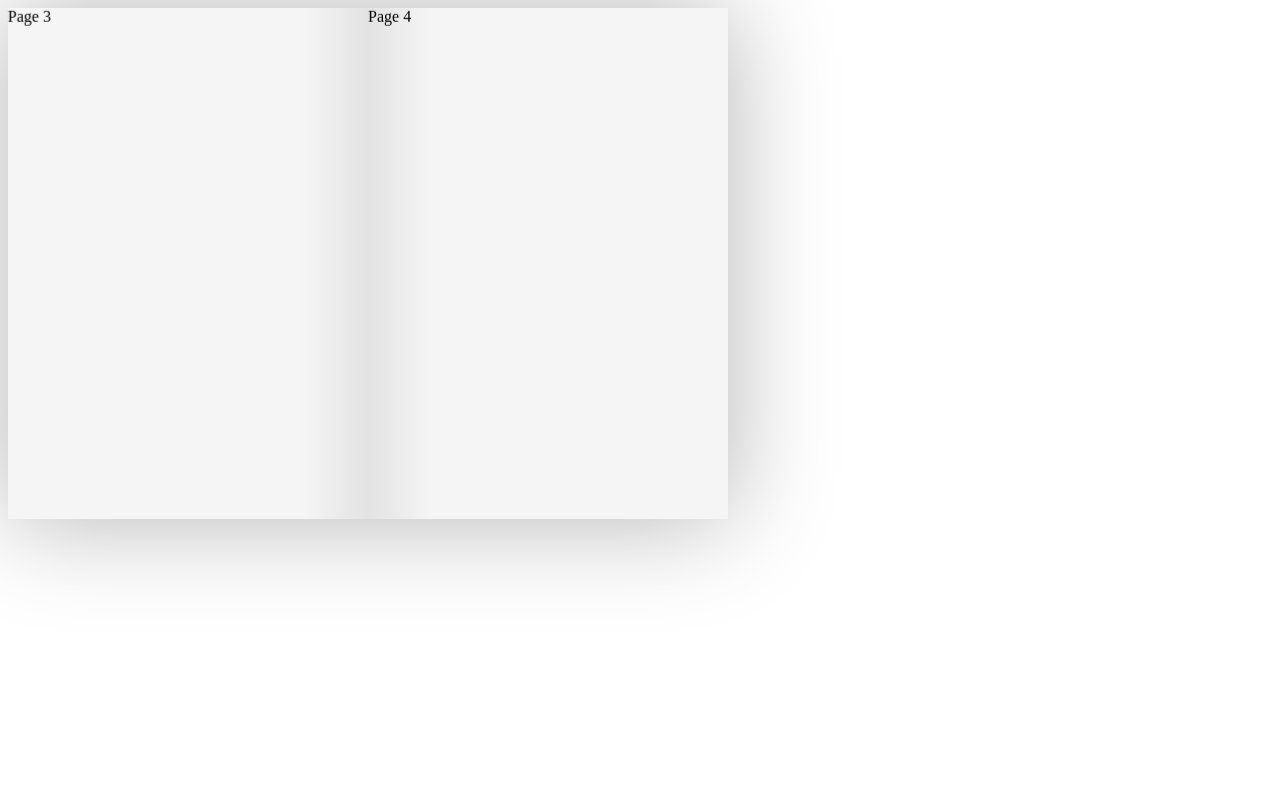
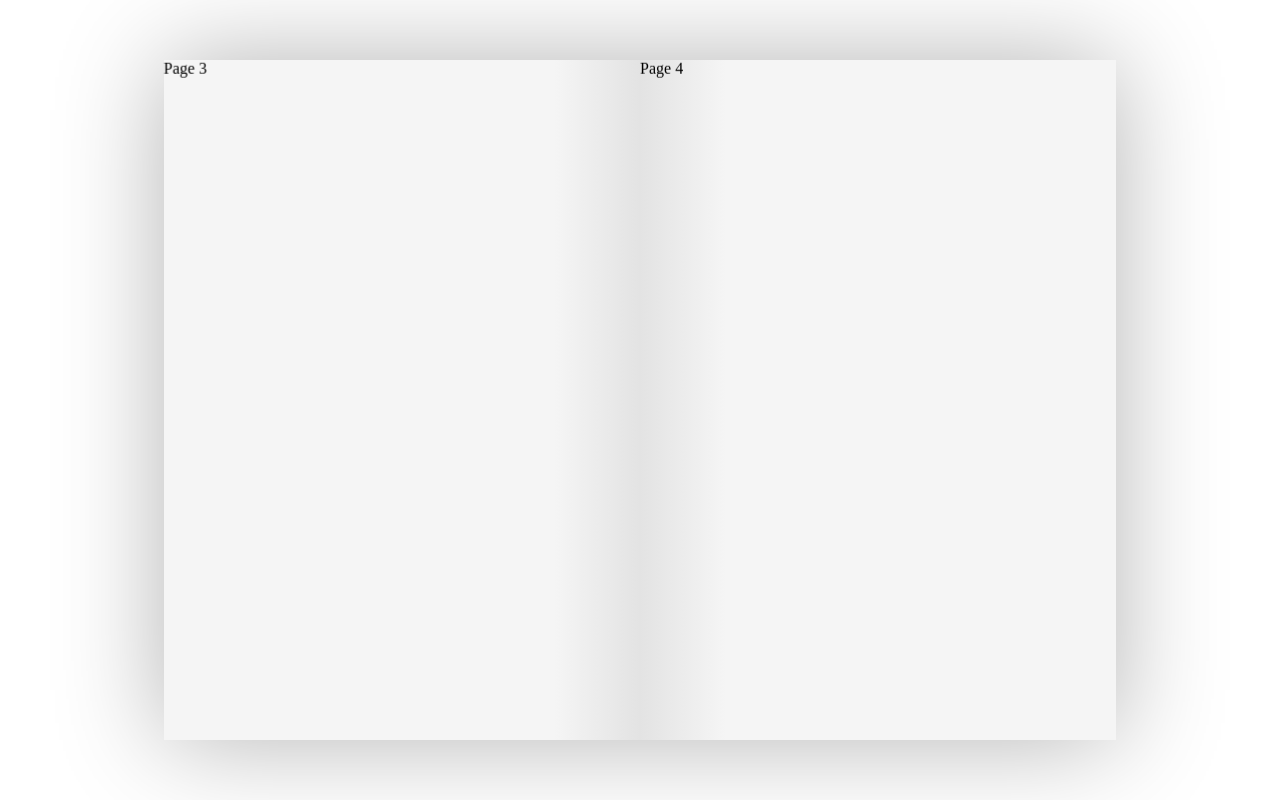
Before and after one commit to modifier/baburnama, a Svelte app: page / in a window 1280 px wide. Built offline with nearby package versions, Linux system fonts and the light colour scheme.

Commit message:
Put book in the center

```diff
--- a/src/App.svelte
+++ b/src/App.svelte
@@ -5,6 +5,3 @@
 <main>
   <Book />
 </main>
-
-<style>
-</style>
--- a/src/app.css
+++ /dev/null
@@ -1,26 +0,0 @@
-:root {
-  font-family: Inter, system-ui, Avenir, Helvetica, Arial, sans-serif;
-  line-height: 1.5;
-  font-weight: 400;
-
-  font-synthesis: none;
-  text-rendering: optimizeLegibility;
-  -webkit-font-smoothing: antialiased;
-  -moz-osx-font-smoothing: grayscale;
-  -webkit-text-size-adjust: 100%;
-}
-
-body {
-  margin: 0;
-  display: flex;
-  place-items: center;
-  min-width: 320px;
-  min-height: 100vh;
-}
-
-#app {
-  max-width: 1280px;
-  margin: 0 auto;
-  padding: 2rem;
-  text-align: center;
-}
--- a/src/lib/Codex.svelte
+++ b/src/lib/Codex.svelte
@@ -63,8 +63,12 @@
   .cover {
     --baseline: 12px;
     --page-bg: #f5f5f5;
-    width: calc(var(--baseline) * 60);
-    height: calc(var(--baseline) * 42.6);
+    max-height: 85%;
+    max-width: 85%;
+    position: absolute;
+    inset: 0;
+    margin: auto;
+    aspect-ratio: 1.4 / 1;
     box-shadow: 0 0 100px rgba(0, 0, 0, 0.3);
     box-sizing: border-box;
   }
--- a/src/styles/global.scss
+++ b/src/styles/global.scss
@@ -0,0 +1,8 @@
+html, body {
+  height: 100%;
+}
+
+body {
+  margin: 0;
+  overflow: hidden;
+}
```
